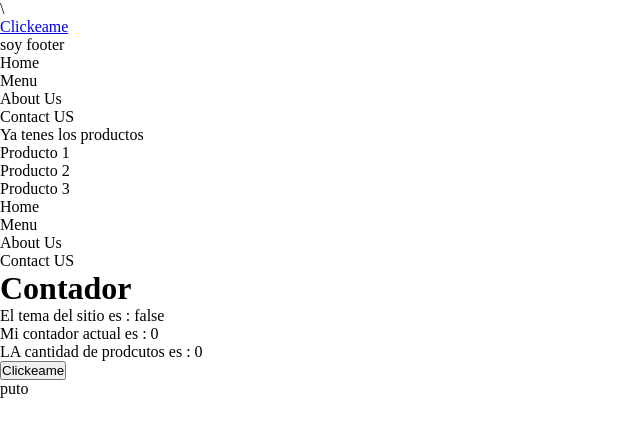
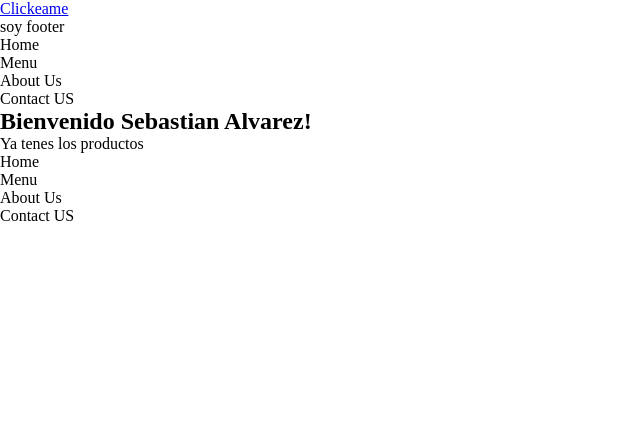
Before and after one commit to sebagalvarez1/app, a React (Create React App) app: page / in a window 1280 px wide. Shown: the top 432 px of the page, without its empty margins (0-640 px from the left). Built offline with nearby package versions, Linux system fonts and the light colour scheme.

Commit message:
modificacion de los componentes

```diff
--- a/package.json
+++ b/package.json
@@ -9,7 +9,9 @@
     "node-sass": "^7.0.1",
     "react": "^17.0.2",
     "react-dom": "^17.0.2",
+    "react-router-dom": "^6.2.2",
     "react-scripts": "5.0.0",
+    "react-toastify": "^8.2.0",
     "web-vitals": "^2.1.4"
   },
   "scripts": {
--- a/src/App.js
+++ b/src/App.js
@@ -3,15 +3,16 @@ import Footer from "./Footer"
 import Main from "./Main"
 import NavBar from "./NavBar"
 import Contador from "./Contador"
+import { ToastContainer } from "react-toastify"
 
 function  App() {
     return (
-<>\
+<>
         <Header/>
         <Footer/>
         <Main nombre='Sebastian' apellido= 'Alvarez'/>
         <NavBar/>
-        <Contador/>
+        <ToastContainer />
 
 </>
 
--- /dev/null
+++ b/src/Item.js
@@ -0,0 +1,9 @@
+const Item = ({producto}) => {
+    return (
+        <div>
+            <p>{producto.nombre}</p>
+            <p>Precio : {producto}</p>
+        </div>
+    )
+}
+export default Item ;
--- /dev/null
+++ b/src/ItemDetail.js
@@ -0,0 +1,14 @@
+import Item from "./Item";
+
+const ItemDetail = ({productos}) => {
+return (
+
+     <ul>
+          {productos.map((producto)=> {
+              return <item key={producto.id} producto={producto} />
+          })}
+           </ul>
+
+)
+}
+export default ItemDetail ;
--- /dev/null
+++ b/src/ItemListContainer.js
@@ -0,0 +1,53 @@
+import {useState, useEffect} from 'react'
+import ItemDetail from "./ItemDetail"
+
+let productosIniciales = [
+    {
+    id:1 ,
+    nombre: 'Producto 1',
+    precio: 100
+},
+{
+    id:2 ,
+    nombre: 'Producto 2',
+    precio: 100
+},
+{
+    id:3 ,
+    nombre: 'Producto 3',
+    precio: 100
+}
+]
+
+
+const ItemDetailContainer = () => {
+    const [loading,setLoading] = useState(true)
+    const [productos,setProductos] = useState([])
+
+useEffect(()=>{
+
+    const promesa = new Promise((res,rej)=> {
+            setTimeout(()=> {
+            res(productosIniciales)
+
+            },2000)
+    })
+    promesa.then((respuestaDeLaApi)=>{
+        setProductos(productosIniciales);
+            })
+    .catch((errorDeLaApi)=>{
+        console.log(errorDeLaApi)
+
+    })
+    .finally (()=> {
+        setLoading(false)
+    })
+},[])
+return (
+    <>
+    <p>{loading ? "cargando..." : "Ya tenes los productos"}</p>
+
+    <ItemDetail productos={productos} />
+    </>
+)  }
+export default ItemDetailContainer ;
--- a/src/Main.js
+++ b/src/Main.js
@@ -1,87 +1,15 @@
-import {useState, useEffect} from 'react'
-const contador = 0 ;
-let productos = [
-    {
-    id:1 ,
-    nombre: 'Producto 1',
-    precio: 100
-},
-{
-    id:2 ,
-    nombre: 'Producto 2',
-    precio: 100
-},
-{
-    id:3 ,
-    nombre: 'Producto 3',
-    precio: 100
-}
-]
-let productosIniciales = [
-    {
-    id:1 ,
-    nombre: 'Producto 1',
-    precio: 100
-},
-{
-    id:2 ,
-    nombre: 'Producto 2',
-    precio: 100
-},
-{
-    id:3 ,
-    nombre: 'Producto 3',
-    precio: 100
-}
-]
+import ItemListContainer from "./ItemListContainer"
 const Main = (props) =>{
-
-const [loading,setLoading] = useState(true)
-const [productos,setProductos] = useState([])
-
-useEffect(()=>{
-
-    const promesa = new Promise((res,rej)=> {
-        setTimeout(()=> {
-            res(productosIniciales)
-
-        },2000)
-    })
-
-
-    promesa.then((respuestaDeLaApi)=>{
-        setProductos(productosIniciales);
-
-    })
-    .catch((errorDeLaApi)=>{
-        console.log(errorDeLaApi)
-       // setError('Hubo un error al cargar los datos.')
-
-    })
-    .finally (()=> {
-        setLoading(false)
-    })
 
 
 
-    console.log(promesa)
-
-    console.log(productos)
-
-    })
     return (
         <main className= 'container'>
-            <p>{loading ? "cargando..." : "Ya tenes los productos"}</p>
+            <h2>Bienvenido {props.nombre} {props.apellido}!</h2>
+        <ItemListContainer />
+        </main>
 
-            <ul>
-          {productos.map((producto,indice)=> {
-              return <li>{producto.nombre}</li>
-          })}
-           </ul>
-
-            </main>
-
-        )
+        );
 }
 
 export default Main;
```
Also changed, not shown: src/info.txt (added), 1 other file (tests, documents, lock files or other folders).
